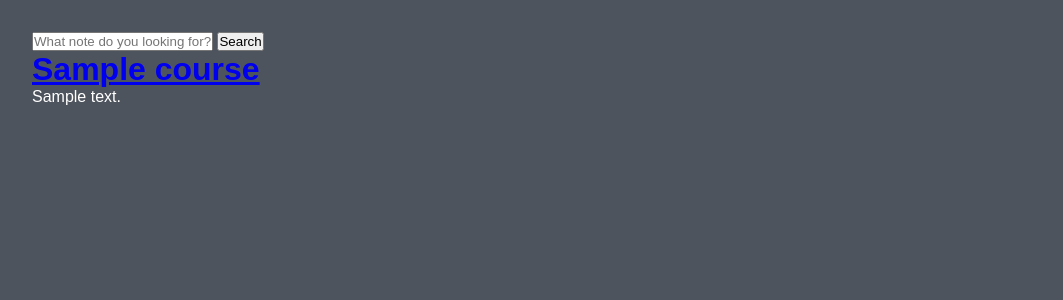
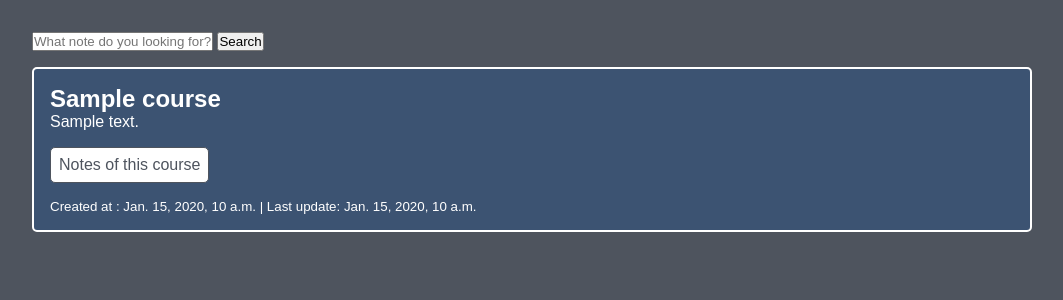
Before and after one commit to araxabd/academic-notes-organizer, a Django app: page / in a window 1280 px wide. Shown: the part 67-367 px from the top of the page, without its empty margins (108-1171 px from the left). Run offline with Django 5.2, Linux system fonts and the light colour scheme; a user stored in the database is signed in; tables that the repository leaves empty hold one stand-in row (values such as "Sample post").

Commit message:
better styles for courses and notes

```diff
--- a/project/static/styles/base.css
+++ b/project/static/styles/base.css
@@ -239,3 +239,91 @@ body {
 		font-size: 1.2rem;
 	}
 }
+
+
+.course {
+	background: var(--fore);
+	color: var(--text);
+	padding: 1rem;
+	margin-top: 1rem;
+	border-radius: 5px;
+	border: 2px solid var(--text);
+}
+
+.course small {
+	display: block;
+	margin-top: 1rem;
+}
+
+.course a {
+	text-decoration: none;
+	display: inline-block;
+	background: var(--text);
+	color: var(--back);
+	margin-top: 1rem;
+	padding: 0.5rem;
+	border-radius: 5px;
+	border: 1px solid var(--back);
+}
+
+.course a:hover {
+	background: var(--back);
+	color: var(--text);
+	border-color: var(--text);
+}
+
+.note {
+	text-decoration: none;
+	background: var(--fore);
+	margin-top: 1rem;
+	color: var(--text);
+	padding: 1rem;
+	border: 2px solid var(--text);
+	border-radius: 5px;
+	display: block;
+	cursor: pointer;
+}
+
+.note:hover {
+	background: var(--text);
+	color: var(--fore);
+	border-color: var(--fore);
+}
+
+.note small {
+	display: block;
+}
+
+.note h5 {
+	font-size: 1.5rem;
+}
+
+.add-note-btn {
+	display: block;
+	background: var(--text);
+	color: var(--fore);
+	border: 2px solid var(--fore);
+	font-size: 1.25rem;
+	border-radius: 5px;
+	text-decoration: none;
+	cursor: pointer;
+}
+
+.add-note-btn:hover {
+	background: var(--fore);
+	color: var(--text);
+	border-color: var(--text);
+}
+
+.address {
+	margin: 2rem 0;
+	color: var(--text);
+	font-size: 1.5rem;
+	border-top: 2px solid var(--text);
+	border-bottom: 2px solid var(--text);
+	padding: 0.5rem 0;
+}
+.address a {
+	text-decoration: none;
+	color: var(--text);
+}
--- a/project/templates/courses/course_list.html
+++ b/project/templates/courses/course_list.html
@@ -1,7 +1,11 @@
 {% extends '../base.html' %}
 {% block content %}
 {% for course in courses %}
-<a href="{% url 'courses:detail' course.id %}"><h1>{{ course.title }}</h1></a>
-<p>{{ course.desc }}</p>
+<div class="course">
+	<h2>{{ course.title }}</h2>
+	<p>{{ course.desc }}</p>
+	<a href="{% url 'courses:detail' course.id %}">Notes of this course</a>
+	<small>Created at : {{ course.created }} | Last update: {{ course.updated }}</small>
+</div>
 {% endfor %}
 {% endblock %}
--- a/project/templates/notes/note_detail.html
+++ b/project/templates/notes/note_detail.html
@@ -1,6 +1,10 @@
 {% extends '../base.html' %}
 
 {% block content %}
+
+<div class="address">
+	<a href="{% url 'courses:detail' note.course.id %}">← | {{ note.course.title }} &gt;</a> {{ note.title }} &gt;
+</div>
 
 <h1>{{ note.title }}</h1>
 <h2>{{ note.desc }}</h2>
```
Also changed, not shown: project/templates/courses/course_detail.html (+10 -3 lines).
